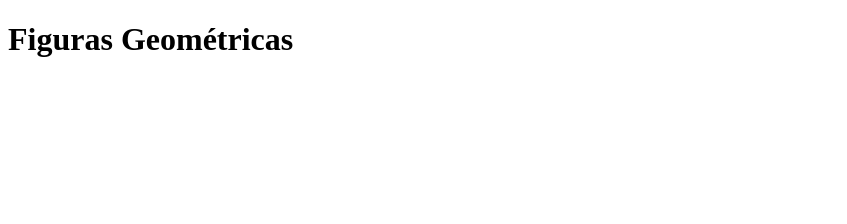
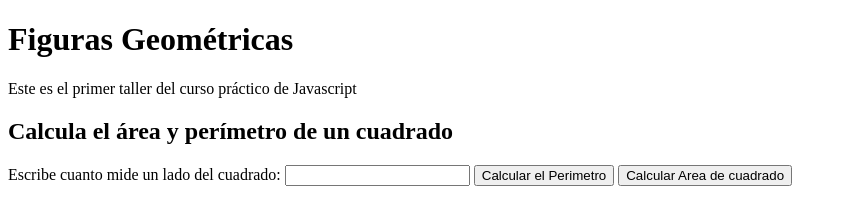
Before and after one commit to ingramirezrivera/curso-practicojavascript, a plain HTML site: page figuras.html in a window 1280 px wide. Shown: the whole page, without its empty margins (0-847 px from the left). Drawn offline with Linux system fonts and the light colour scheme.

Commit message:
Interactuando con Javascript desde Html

```diff
--- a/figuras.html
+++ b/figuras.html
@@ -7,9 +7,19 @@
     <title>Figuras Geométricas | Curso Práctico de Javascript en Platzi</title>
 </head>
 <body>
-    <h1>
-        Figuras Geométricas
-    </h1>
+    <header>
+        <h1>Figuras Geométricas</h1>
+        <p>Este es el primer taller del curso práctico de Javascript</p>
+    </header>
+    <secion>
+        <h2>Calcula el área y perímetro de un cuadrado</h2>
+        <form>
+            <label for="inputCuadrado">Escribe cuanto mide un lado del cuadrado:</label>
+            <input id="inputCuadrado" type="number"/>
+            <button type="button" onclick="calcularPerimetroCuadrado()">Calcular el Perimetro</button>
+            <button type="button" onclick="calcularAreaCuadrado()">Calcular Area de cuadrado</button>
+        </form>
+    </secion>
     <script src="./figuras.js"></script>
 </body>
 
--- a/figuras.js
+++ b/figuras.js
@@ -20,7 +20,7 @@ perimetroCuadrado()
 console.log(
     "El périmetro de mi cuadrado es: "
     + perimetroCuadrado
-    + "cms"
+    + "cms
 );
 */
 
@@ -172,3 +172,40 @@ console.log(
 );
 */
 console.groupEnd();
+
+//Aquí interractuamos con el html
+
+/*
+
+function calcularPerimetroCuadrado() {
+    const input = document.getElementById("InputCuadrado");
+    const value = input.value;
+
+    const perimetro = perimetroCuadrado(value);
+    alert(perimetro);
+  }
+
+function calcularAreaCuadrado(){
+    const input = document.getElementById("InputCuadrado");
+    const value = input.value;
+    const area = areaCuadrado(value);
+    alert(area);
+
+}
+
+*/
+
+function calcularPerimetroCuadrado(){
+    const input = document.getElementById("inputCuadrado");
+    const value = input.value;
+    const perimetro = perimetroCuadrado(value);
+    alert(perimetro);
+
+}
+
+function calcularAreaCuadrado(){
+    const input = document.getElementById("inputCuadrado");
+    const value = input.value;
+    const area = areaCuadrado(value);
+    alert(area);
+}
```
